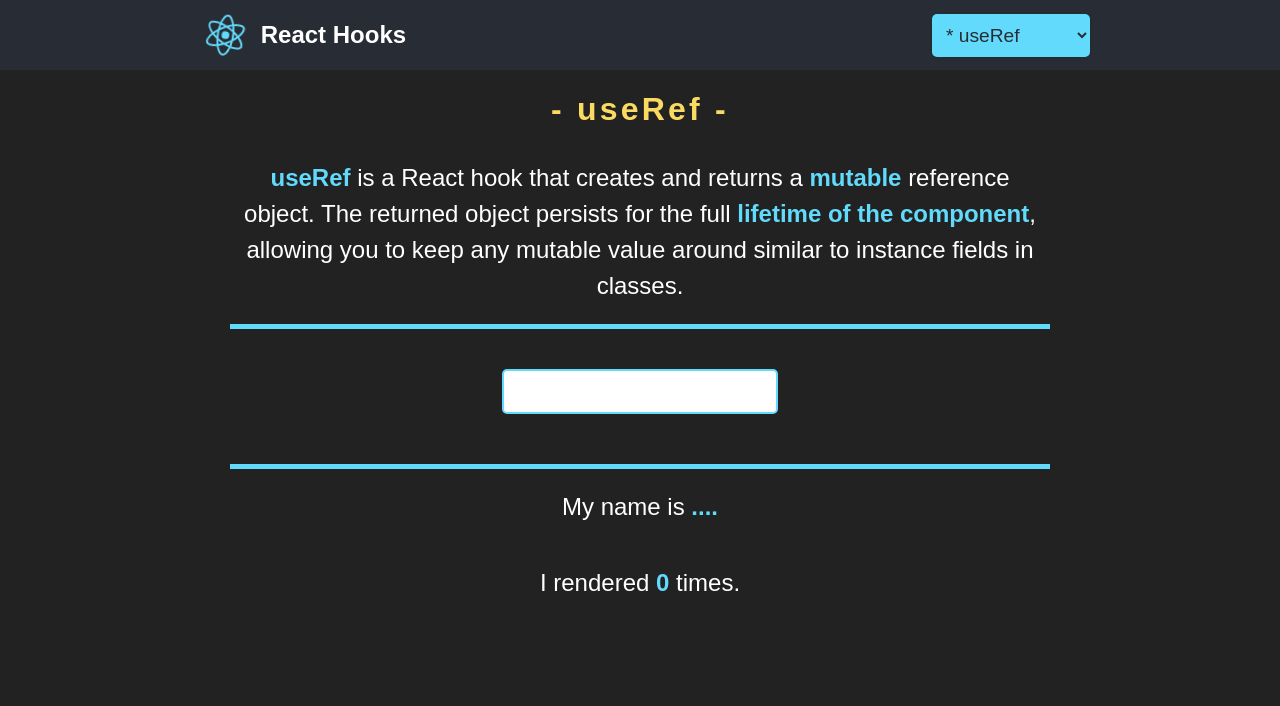
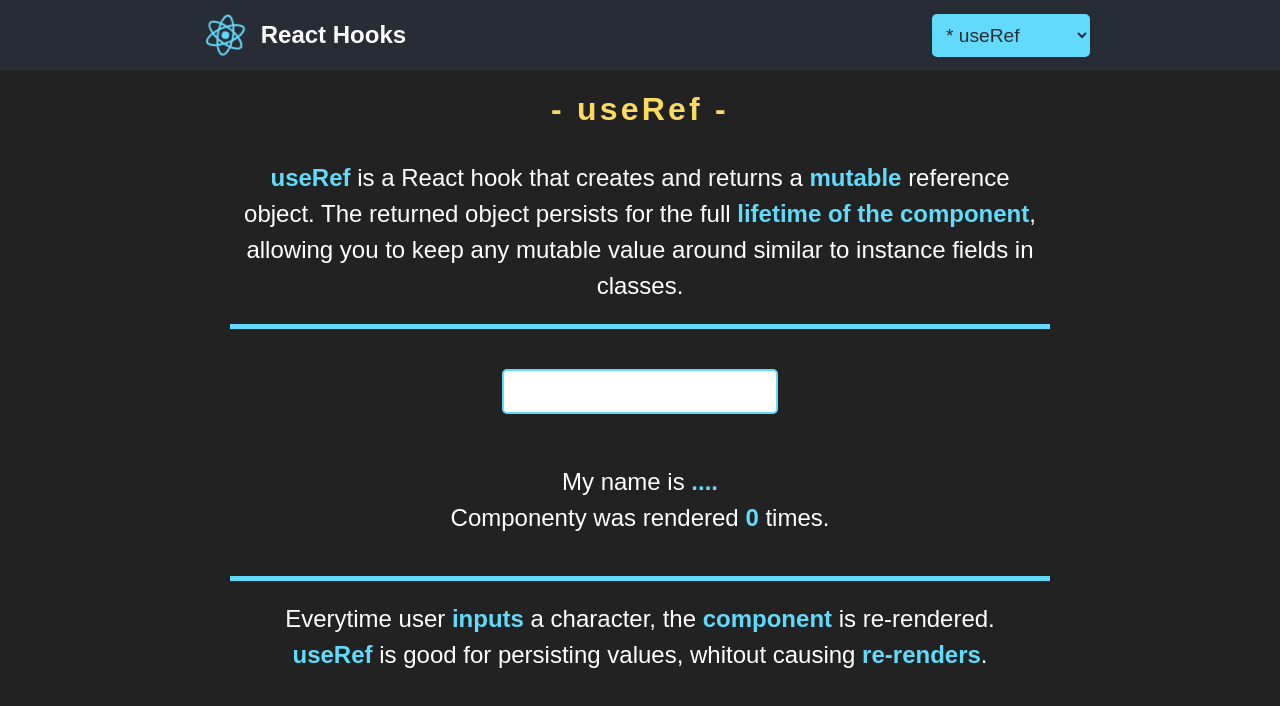
Before and after one commit to elarsaks/react-hooks, a React (Create React App) app: page /useRef in a window 1280 px wide. Shown: the top 706 px of the page. Built offline with nearby package versions, Linux system fonts and the light colour scheme.

Commit message:
Finnish useRef.

```diff
--- a/src/pages/UseRef.jsx
+++ b/src/pages/UseRef.jsx
@@ -20,20 +20,22 @@ export default () => {
         <span>lifetime of the component</span>, allowing you to keep any mutable
         value around similar to instance fields in classes.
       </h2>
-
       <input
         type="text"
         value={name}
         className={util["input"]}
         onChange={(e) => setName(e.target.value)}
       />
+      <h2 className={`${info["info"]} `}>
+        My name is <span> {name ? name : "...."} </span> <br></br>
+        Componenty was rendered <span> {renderCount.current} </span> times.
+      </h2>
 
       <h2 className={`${info["info"]} ${info["border-top"]}`}>
-        My name is <span> {name ? name : "...."} </span>
-      </h2>
-
-      <h2 className={`${info["info"]} `}>
-        I rendered <span> {renderCount.current} </span> times.
+        Everytime user <span> inputs </span> a character, the{" "}
+        <span>component </span> is re-rendered. <br></br>
+        <span>useRef</span> is good for persisting values, whitout causing
+        <span> re-renders</span>.
       </h2>
     </>
   );
```
